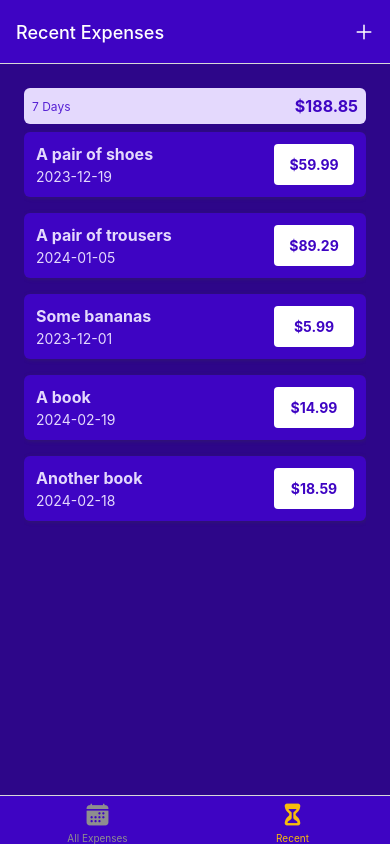
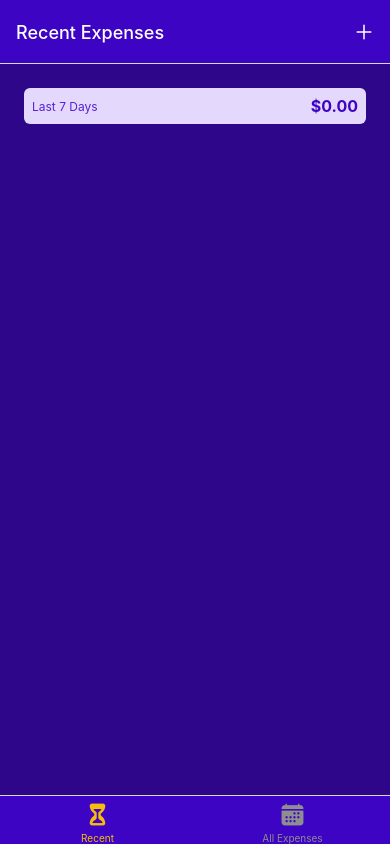
Before and after one commit to markfaust123/ExpenseTracker, a React Native app: screen /RecentExpenses in a window 390 px wide. Built offline with nearby package versions, Linux system fonts and the light colour scheme.

Commit message:
fixed update to appear in Recent expenses

```diff
--- a/App.tsx
+++ b/App.tsx
@@ -40,6 +40,17 @@ const ExpensesOverview = () => {
       })}
     >
       <BottomTabs.Screen
+        name="RecentExpenses"
+        component={RecentExpenses}
+        options={{
+          title: "Recent Expenses",
+          tabBarLabel: "Recent",
+          tabBarIcon: ({ color, size }) => (
+            <Ionicons name="hourglass" size={size} color={color} />
+          ),
+        }}
+      />
+      <BottomTabs.Screen
         name="AllExpenses"
         component={AllExpenses}
         options={{
@@ -47,17 +58,6 @@ const ExpensesOverview = () => {
           tabBarLabel: "All Expenses",
           tabBarIcon: ({ color, size }) => (
             <Ionicons name="calendar" size={size} color={color} />
-          ),
-        }}
-      />
-      <BottomTabs.Screen
-        name="RecentExpenses"
-        component={RecentExpenses}
-        options={{
-          title: "Recent Expenses",
-          tabBarLabel: "Recent",
-          tabBarIcon: ({ color, size }) => (
-            <Ionicons name="hourglass" size={size} color={color} />
           ),
         }}
       />
--- a/app.json
+++ b/app.json
@@ -25,6 +25,8 @@
     },
     "web": {
       "favicon": "./assets/favicon.png"
-    }
-  }
+    },
+    "sdkVersion": "49.0.0"
+  },
+  "name": "expensetracker"
 }
--- a/src/components/expenses-output/ExpenseItem.tsx
+++ b/src/components/expenses-output/ExpenseItem.tsx
@@ -3,18 +3,9 @@ import { GlobalStyles } from "../../lib/constants";
 import { getFormattedDate } from "../../util/date";
 import { useNavigation } from "@react-navigation/native";
 import { NativeStackNavigationProp } from "@react-navigation/native-stack";
+import { Expense } from "../../lib/types";
 
-const ExpenseItem = ({
-  id,
-  description,
-  amount,
-  date,
-}: {
-  id: string;
-  description: string;
-  amount: number;
-  date: string;
-}) => {
+const ExpenseItem = ({ id, description, amount, date }: Expense) => {
   const navigation = useNavigation<NativeStackNavigationProp<any>>();
 
   const handleExpensePress = () => {
@@ -33,7 +24,7 @@ const ExpenseItem = ({
           <Text style={[styles.textBase, styles.description]}>
             {description}
           </Text>
-          <Text style={styles.textBase}>{date}</Text>
+          <Text style={styles.textBase}>{getFormattedDate(date)}</Text>
         </View>
         <View style={styles.amountContainer}>
           <Text style={styles.amount}>${amount.toFixed(2)}</Text>
--- a/src/lib/data.ts
+++ b/src/lib/data.ts
@@ -5,30 +5,30 @@ export const EXPENSES: Expense[] = [
     id: "e1",
     amount: 59.99,
     description: "A pair of shoes",
-    date: "2023-12-19",
+    date: new Date("2023-12-19"),
   },
   {
     id: "e2",
     amount: 89.29,
     description: "A pair of trousers",
-    date: "2024-01-05",
+    date: new Date("2024-01-05"),
   },
   {
     id: "e3",
     amount: 5.99,
     description: "Some bananas",
-    date: "2023-12-01",
+    date: new Date("2023-12-01"),
   },
   {
     id: "e4",
     amount: 14.99,
     description: "A book",
-    date: "2024-02-19",
+    date: new Date("2024-01-14"),
   },
   {
     id: "e5",
     amount: 18.59,
     description: "Another book",
-    date: "2024-02-18",
-  }
+    date: new Date("2024-01-14"),
+  },
 ];
--- a/src/lib/types.ts
+++ b/src/lib/types.ts
@@ -2,5 +2,5 @@ export type Expense = {
     id: string
     amount: number,
     description: string,
-    date: string,
+    date: Date,
 }
--- a/src/screens/ManageExpenses.tsx
+++ b/src/screens/ManageExpenses.tsx
@@ -6,10 +6,11 @@ import Button from "../components/ui/Button";
 import { useAppDispatch, useAppSelector } from "../hooks/use-redux";
 import {
   addExpense,
-  removeExpense,
+  deleteExpense,
   updateExpense,
 } from "../store/redux/expenses";
 import { Expense } from "../lib/types";
+import { getFormattedDate } from "../util/date";
 
 const ManageExpenses = ({
   navigation,
@@ -21,40 +22,48 @@ const ManageExpenses = ({
   const editedExpenseId = route.params?.expenseId;
   const isEditing = !!editedExpenseId;
 
-  const dispatch = useAppDispatch();
-
-  const closeModal = () => {
-    navigation.goBack();
-  };
-
-  const handleDeleteExpense = () => {
-    dispatch(removeExpense({ removeId: editedExpenseId }));
-    closeModal();
-  };
-
-  const handleCancel = () => {
-    closeModal();
-  };
-
-  const handleConfirm = (expense: Expense) => {
-    if (isEditing) {
-      dispatch(
-        updateExpense({
-          updateId: editedExpenseId,
-          data: { ...expense, description: "UPDATED EXPENSE" },
-        })
-      );
-    } else {
-      dispatch(addExpense({ expense: expense }));
-    }
-    closeModal();
-  };
-
   useLayoutEffect(() => {
     navigation.setOptions({
       title: isEditing ? "Edit Expense" : "Add Expense",
     });
   }, [navigation, isEditing]);
+
+  const dispatch = useAppDispatch();
+
+  const handleDeleteExpense = () => {
+    dispatch(deleteExpense({ removeId: editedExpenseId }));
+    navigation.goBack();
+  };
+
+  const handleCancel = () => {
+    navigation.goBack();
+  };
+
+  const handleConfirm = () => {
+    if (isEditing) {
+      dispatch(
+        updateExpense({
+          updateId: editedExpenseId,
+          data: {
+            id: editedExpenseId,
+            amount: 19.99,
+            date: new Date("2024-02-14"),
+            description: "UPDATED EXPENSE",
+          },
+        })
+      );
+    } else {
+      dispatch(
+        addExpense({
+          id: Math.random().toString(),
+          amount: 19.99,
+          date: new Date("2024-02-14"),
+          description: "ADDED EXPENSE",
+        })
+      );
+    }
+    navigation.goBack();
+  };
 
   return (
     <View style={styles.container}>
@@ -62,15 +71,7 @@ const ManageExpenses = ({
         <Button mode="flat" onPress={handleCancel} style={styles.button}>
           Cancel
         </Button>
-        <Button
-          onPress={handleConfirm.bind(this, {
-            id: Math.random().toString(),
-            amount: 17.38,
-            date: new Date().toISOString().substring(0, 10),
-            description: "the beach",
-          })}
-          style={styles.button}
-        >
+        <Button onPress={handleConfirm} style={styles.button}>
           {isEditing ? "Update" : "Add"}
         </Button>
       </View>
--- a/src/screens/RecentExpenses.tsx
+++ b/src/screens/RecentExpenses.tsx
@@ -1,13 +1,18 @@
-import { Text } from "react-native";
 import ExpensesOutput from "../components/expenses-output/ExpensesOutput";
 import { useAppSelector } from "../hooks/use-redux";
+import { getDateMinusDays } from "../util/date";
 
 const RecentExpenses = () => {
   const expenses = useAppSelector((state) => state.expensesState.expenses);
+  const recentExpenses = expenses.filter((expenses) => {
+    const today = new Date();
+    const dateSevenDaysAgo = getDateMinusDays(today, 7);
+    return (expenses.date >= dateSevenDaysAgo) && (expenses.date <= today);
+  });
 
   return (
     <>
-      <ExpensesOutput expenses={expenses} expensesPeriod="7 Days" />
+      <ExpensesOutput expenses={recentExpenses} expensesPeriod="Last 7 Days" />
     </>
   );
 };
--- a/src/store/redux/expenses.ts
+++ b/src/store/redux/expenses.ts
@@ -8,9 +8,9 @@ const expensesSlice = createSlice({
   },
   reducers: {
     addExpense: (state, action) => {
-      state.expenses = [action.payload.expense, ...state.expenses];
+      state.expenses = [action.payload, ...state.expenses];
     },
-    removeExpense: (state, action) => {
+    deleteExpense: (state, action) => {
       state.expenses = state.expenses.filter(
         (expense) => expense.id !== action.payload.removeId
       );
@@ -27,6 +27,6 @@ const expensesSlice = createSlice({
 });
 
 export const addExpense = expensesSlice.actions.addExpense;
-export const removeExpense = expensesSlice.actions.removeExpense;
+export const deleteExpense = expensesSlice.actions.deleteExpense;
 export const updateExpense = expensesSlice.actions.updateExpense;
 export default expensesSlice.reducer;
--- a/src/store/redux/store.ts
+++ b/src/store/redux/store.ts
@@ -5,7 +5,9 @@ export const store = configureStore({
   reducer: {
     expensesState: expensesReducer,
   },
-  middleware: (getDefaultMiddleware) => getDefaultMiddleware(),
+  middleware: (getDefaultMiddleware) => getDefaultMiddleware({
+    serializableCheck: false
+  }),
 });
 
 export type RootState = ReturnType<typeof store.getState>;
--- a/src/util/date.ts
+++ b/src/util/date.ts
@@ -1,3 +1,7 @@
 export const getFormattedDate = (date: Date) => {
-    return `${date.getFullYear()}-${date.getMonth() + 1}-${date.getDay()}`;
+    return `${date.getFullYear()}-${date.getMonth() + 1}-${date.getDate() + 1}`;
 }
+
+export const getDateMinusDays = (date: Date, days: number) => {
+    return new Date(date.getFullYear(), date.getMonth() + 1, date.getDate() + 1 - days);
+}
```
Also changed, not shown: 1 other file (tests, documents, lock files or other folders).
